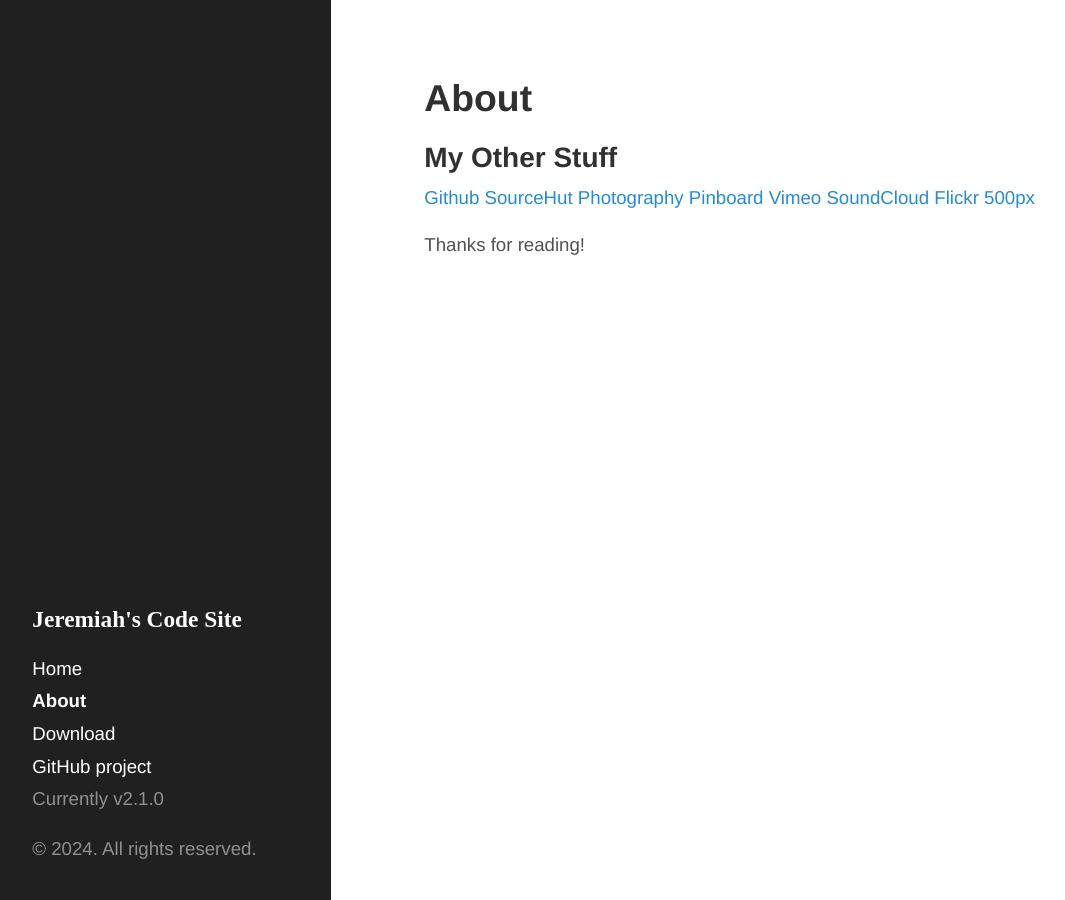
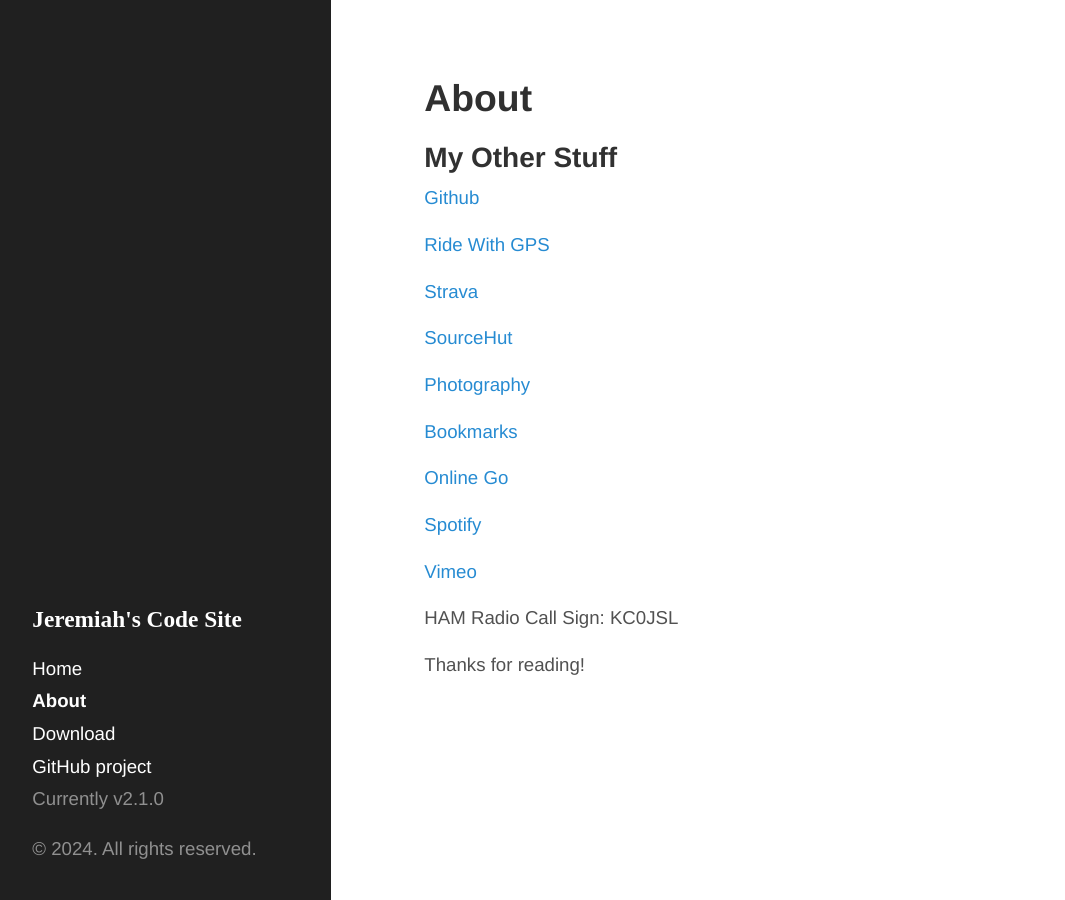
Before and after one commit to jl2/jl2.github.io, a Jekyll site: the page built from about.md, in a window 1280 px wide. Shown: the whole page, without its empty margins (5-1070 px from the left). Built offline with Jekyll 4.4.1, drawn with Linux system fonts in a browser that asks for light colours; Markdown is read by kramdown in place of the engine named in the settings.

Commit message:
Update settings and links.

```diff
--- a/_config.yml
+++ b/_config.yml
@@ -1,5 +1,5 @@
 # Dependencies
-markdown:         redcarpet
+markdown:         kramdown
 highlighter:      pygments
 
 # Permalinks
@@ -7,14 +7,14 @@ permalink:        pretty
 
 # Setup
 title:            Jeremiah's Code Site
-tagline:          'Common Lisp and Other Stuff'
+tagline:          'Biking, Coding, and Other Stuff'
 description:      ""
 url:              https://jl2.github.io
 baseurl:          https://jl2.github.io/
 
 author:
   name:           'Jeremiah'
-  url:            https://jl2.github.io
+  url:            https://jlarocco.com
 
 paginate:         10
 
--- a/about.md
+++ b/about.md
@@ -6,12 +6,24 @@ title: About
 ## My Other Stuff
 
 [Github](https://github.com/jl2)
+
+[Ride With GPS](https://ridewithgps.com/users/1143308/)
+
+[Strava](https://www.strava.com/athletes/11187617)
+
 [SourceHut](https://git.sr.ht/~jl2/)
+
 [Photography](http://www.laroccophoto.com)
-[Pinboard](https://pinboard.in/u:jlarocco/)
+
+[Bookmarks](https://pinboard.in/u:jlarocco/)
+
+[Online Go](https://online-go.com/player/1486730/)
+
+[Spotify](https://open.spotify.com/user/lyy5guo0hag0k3l9b6agjygwh)
+
 [Vimeo](https://vimeo.com/user5403988)
-[SoundCloud](https://soundcloud.com/jlarocco)
-[Flickr](http://www.flickr.com/photos/jl_2)
-[500px](https://500px.com/jlarocco)
+
+
+HAM Radio Call Sign: KC0JSL
 
 Thanks for reading!
```
